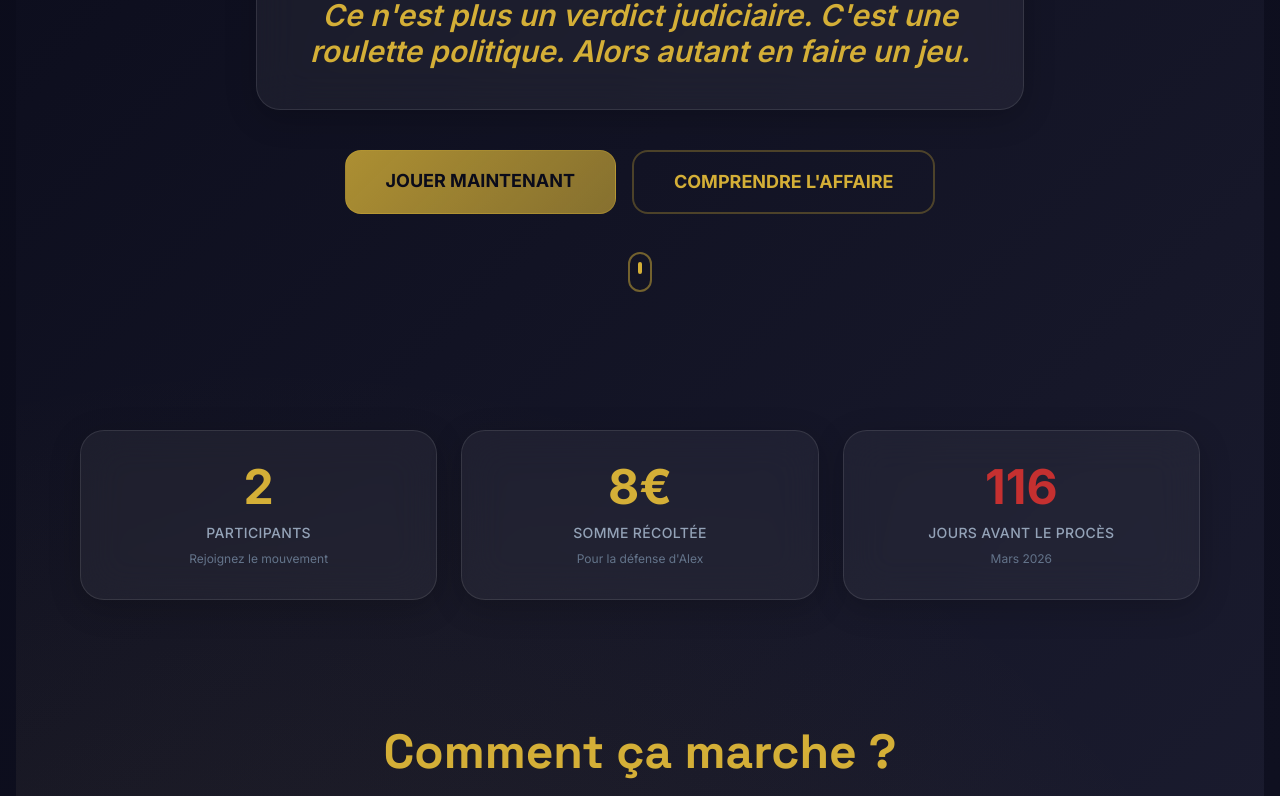
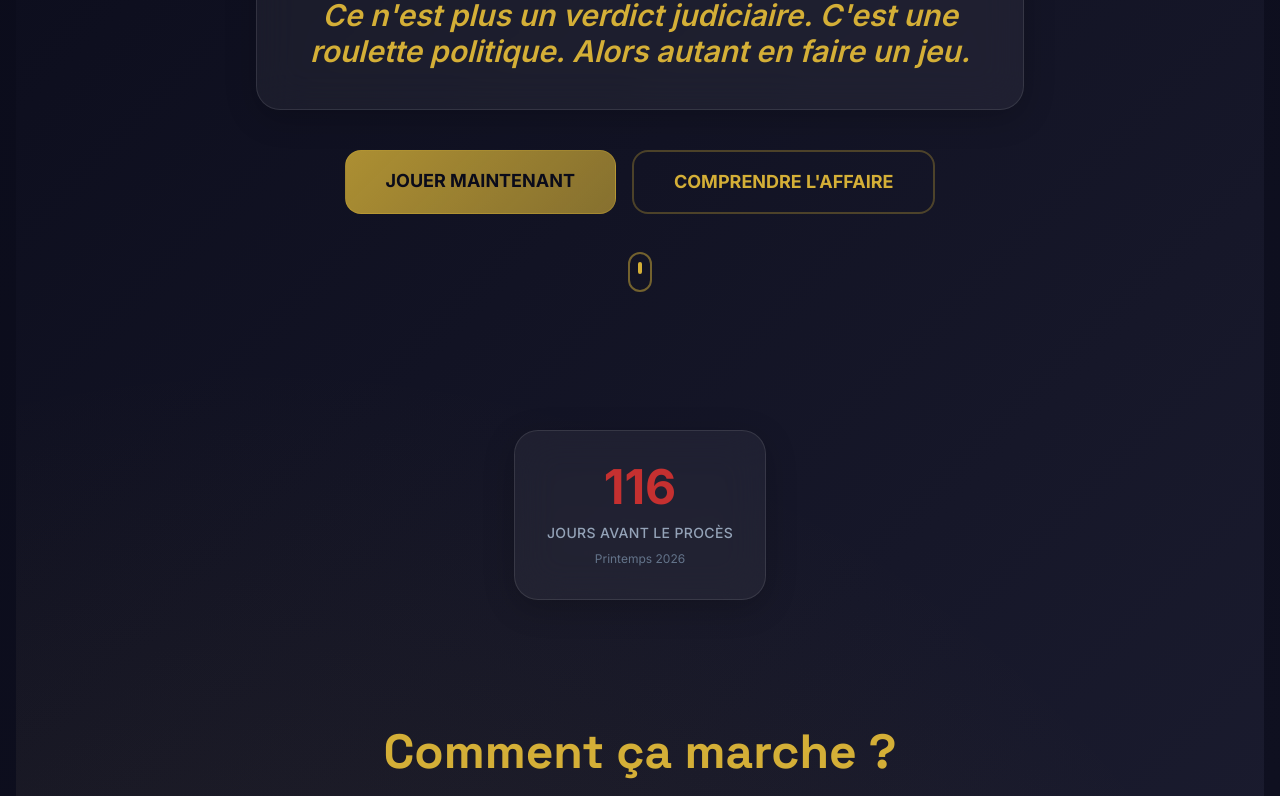
Before and after one commit to EthanPasquier/Alex_Jourdanov, a React (Vite) app: page / in a window 1280 px wide. Shown: the part 830-1626 px from the top of the page. Built offline with nearby package versions, Linux system fonts and the light colour scheme; no server answers.

Commit message:
update date and rm metrics

```diff
--- a/src/pages/Biography.tsx
+++ b/src/pages/Biography.tsx
@@ -47,7 +47,7 @@ export function Biography() {
           </div>
           <div>
             <div className="absolute w-3 h-3 md:w-4 md:h-4 bg-game-gold rounded-full -left-[7px] md:-left-2"></div>
-            <h3 className="text-lg md:text-xl font-bold mb-1 sm:mb-2 text-game-text">1995-2025</h3>
+            <h3 className="text-lg md:text-xl font-bold mb-1 sm:mb-2 text-game-text">1995-2026</h3>
             <p className="text-sm md:text-base text-game-text-muted">Carrière de journaliste d'investigation et réalisateur de documentaires</p>
           </div>
           <div>
--- a/src/pages/Home.tsx
+++ b/src/pages/Home.tsx
@@ -1,11 +1,8 @@
 import React, { useState, useEffect } from 'react';
 import { Link } from 'react-router-dom';
-import { useCampaignStats } from '../hooks/useCampaignStats';
 
 export function Home() {
   const [daysUntilTrial, setDaysUntilTrial] = useState<number>(0);
-  const { stats, loading } = useCampaignStats();
-
   useEffect(() => {
     const calculateDaysUntilTrial = () => {
       const trialDate = new Date('2026-03-01T00:00:00');
@@ -31,7 +28,7 @@ export function Home() {
           {/* Badge */}
           <div className="inline-block glass-card px-4 sm:px-6 py-2 rounded-full mb-4 sm:mb-6">
             <span className="text-xs sm:text-sm font-semibold text-game-gold uppercase tracking-wider">
-              Procès politique • Mars 2026
+              Procès politique • Printemps 2026
             </span>
           </div>
 
@@ -88,31 +85,7 @@ export function Home() {
 
       {/* Stats Section */}
       <div className="max-w-6xl mx-auto px-4 py-8 sm:py-12 md:py-16">
-        <div className="grid grid-cols-1 sm:grid-cols-2 md:grid-cols-3 gap-4 sm:gap-5 md:gap-6">
-
-          <div className="glass-card glass-card-hover rounded-3xl p-6 sm:p-7 md:p-8 text-center">
-            <div className="text-4xl sm:text-5xl font-bold mb-3 text-game-gold">
-              {loading ? '...' : stats.donationsCount}
-            </div>
-            <div className="text-game-text-muted font-medium uppercase tracking-wide text-sm">
-              Participants
-            </div>
-            <p className="text-xs text-game-text-dim mt-2">
-              Rejoignez le mouvement
-            </p>
-          </div>
-
-          <div className="glass-card glass-card-hover rounded-3xl p-6 sm:p-7 md:p-8 text-center">
-            <div className="text-4xl sm:text-5xl font-bold mb-3 text-game-gold">
-              {loading ? '...' : `${stats.totalRaised}€`}
-            </div>
-            <div className="text-game-text-muted font-medium uppercase tracking-wide text-sm">
-              Somme récoltée
-            </div>
-            <p className="text-xs text-game-text-dim mt-2">
-              Pour la défense d'Alex
-            </p>
-          </div>
+        <div className="flex justify-center">
 
           <div className="glass-card glass-card-hover rounded-3xl p-6 sm:p-7 md:p-8 text-center border-2 border-game-red-light/30">
             <div className="text-4xl sm:text-5xl font-bold mb-3 text-game-red-light">{daysUntilTrial}</div>
@@ -120,7 +93,7 @@ export function Home() {
               Jours avant le procès
             </div>
             <p className="text-xs text-game-text-dim mt-2">
-              Mars 2026
+              Printemps 2026
             </p>
           </div>
 
--- a/src/pages/HowToPlay.tsx
+++ b/src/pages/HowToPlay.tsx
@@ -94,7 +94,7 @@ export function HowToPlay() {
         <h2 className="text-2xl font-bold mb-6 text-center text-game-gold">Faites vos jeux. Rien ne va plus.</h2>
         <div className="text-center">
           <p className="text-game-text mb-4">
-            Participez maintenant pour soutenir la défense d'Alex et tenter de remporter le Prix Loto Prison 2025.
+            Participez maintenant pour soutenir la défense d'Alex et tenter de remporter le Prix Loto Prison 2026.
           </p>
           <p className="text-game-text-muted italic">
             Parce que quand la justice devient une loterie, autant jouer pour la bonne cause.
```
